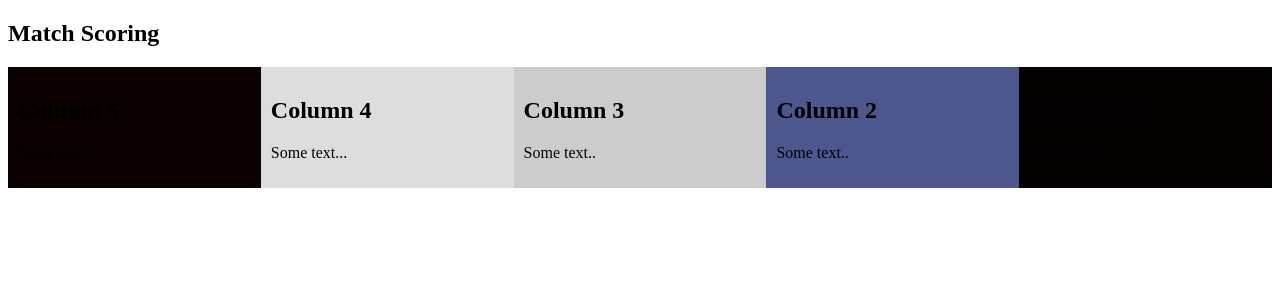
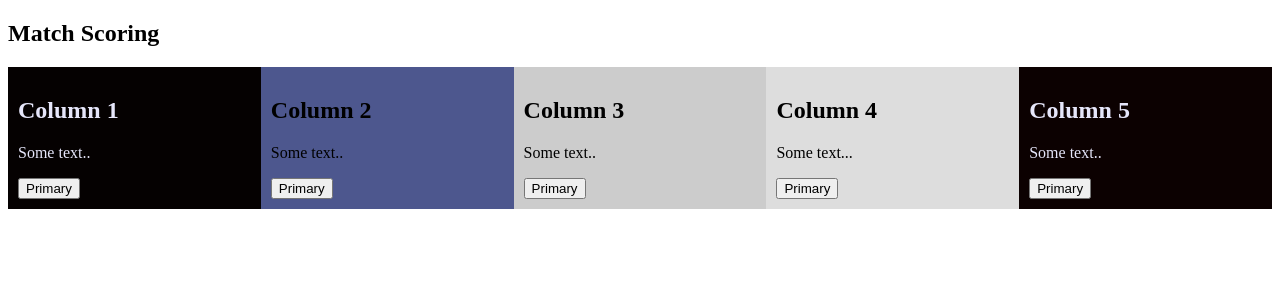
Before and after one commit to AkashaSnow/LightsaberScoring_GalacticSaber, a Django app: page /matchscoring/ in a window 1280 px wide. Shown: the top 300 px of the page. Run offline with Django 4.2, Linux system fonts and the light colour scheme.

Commit message:
Added buttons. made column 1, 5 have readable text. messed a round a little bit with some design in score,html

```diff
--- a/GalacticSaber/matchscoring/templates/matchscoring/score.html
+++ b/GalacticSaber/matchscoring/templates/matchscoring/score.html
@@ -10,7 +10,7 @@
 
 /* Create five equal columns that floats next to each other */
 .column {
-  float: right;
+  float: left;
   width: 20%;
   height: 100%;
   padding: 10px;
@@ -18,6 +18,7 @@
 
 /* Clear floats after the columns */
 .row:after {
+  height: 600;
   content: "";
   display: table;
   clear: both;
@@ -29,25 +30,32 @@
 <h2>Match Scoring</h2>
 
 <div class="row">
-  <div class="column" style="background-color:rgb(5, 1, 1);">
-    <h2>Player One</h2>
+  <div class="column" style="background-color:rgb(5, 1, 1);
+  color:lavender">
+    <h2>Column 1</h2>
     <p>Some text..</p>
+    <button type="button" class="btn btn-primary">Primary</button>
   </div>
   <div class="column" style="background-color:#4D578E;">
     <h2>Column 2</h2>
     <p>Some text..</p>
+    <button type="button" class="btn btn-primary">Primary</button>
   </div>
   <div class="column" style="background-color:#ccc;">
     <h2>Column 3</h2>
     <p>Some text..</p>
+    <button type="button" class="btn btn-primary">Primary</button>
   </div>
   <div class="column" style="background-color:#ddd;">
     <h2>Column 4</h2>
     <p>Some text...</p>
+    <button type="button" class="btn btn-primary">Primary</button>
   </div>
-  <div class="column" style="background-color:rgb(12, 1, 1);">
+  <div class="column" style="background-color:rgb(12, 1, 1);
+  color:lavender">
     <h2>Column 5</h2>
     <p>Some text..</p>
+    <button type="button" class="btn btn-primary">Primary</button>
   </div>
 </div>
 
```
